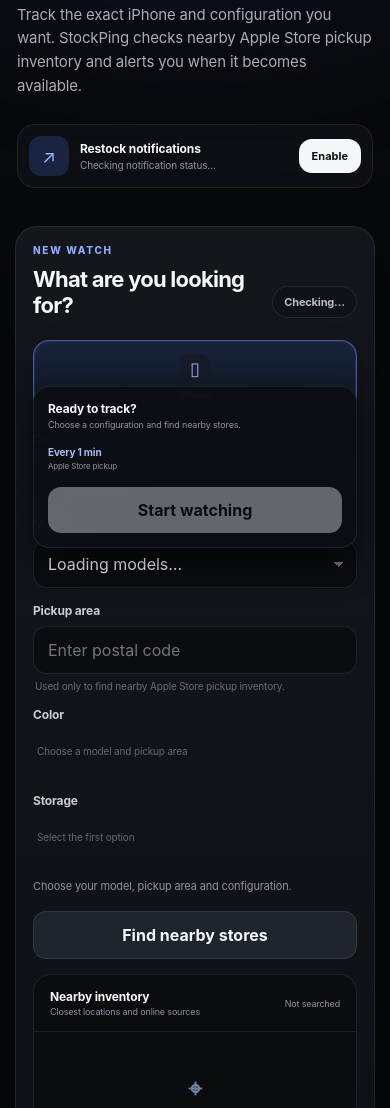
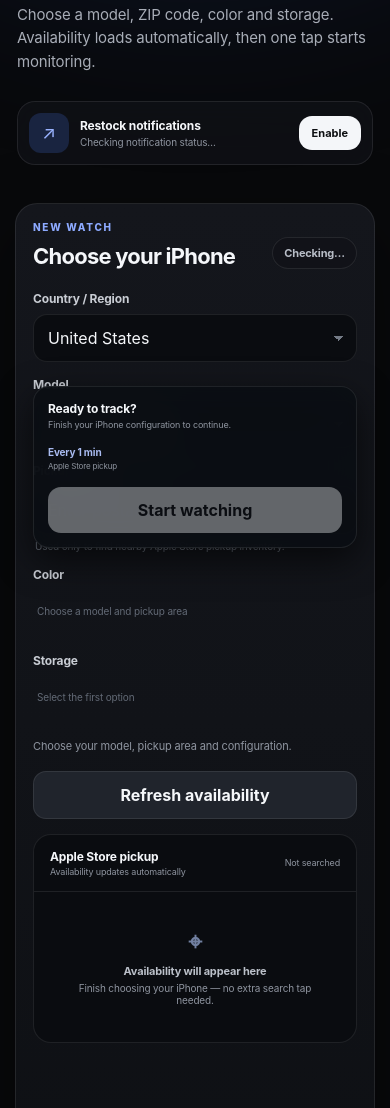
Before and after one commit to Davidyili230/StockPing, a website: page public/index.html in a window 390 px wide. Shown: the part 288-1396 px from the top of the page. Drawn offline with Linux system fonts and the light colour scheme.

Commit message:
Streamline iPhone tracking interface

```diff
--- a/public/index.html
+++ b/public/index.html
@@ -1,18 +1,15 @@
 <!doctype html><html lang="en"><head><meta charset="utf-8"><meta name="viewport" content="width=device-width,initial-scale=1,viewport-fit=cover"><meta name="theme-color" content="#08090b"><meta name="apple-mobile-web-app-capable" content="yes"><meta name="apple-mobile-web-app-status-bar-style" content="black-translucent"><meta name="apple-mobile-web-app-title" content="StockPing"><title>StockPing — iPhone restock alerts</title><link rel="manifest" href="/manifest.webmanifest"><link rel="apple-touch-icon" href="/icon-192.png"><link rel="stylesheet" href="/styles.css"></head><body><div class="glow"></div><main class="shell">
 <header class="topbar"><a class="brand" href="/"><span class="brand-mark">S</span><span>StockPing</span></a><span class="live-pill"><i></i><span id="liveStatus">Monitoring · 1 min</span></span></header>
-<section class="hero"><div class="eyebrow">RESTOCK ALERTS</div><h1>Find it nearby.<br><span>Get pinged when it’s back.</span></h1><p>Track the exact iPhone and configuration you want. StockPing checks nearby Apple Store pickup inventory and alerts you when it becomes available.</p><div class="push-card"><div class="push-icon">↗</div><div class="push-copy"><strong>Restock notifications</strong><span id="pushHint">Checking notification status…</span></div><button id="notifyBtn" class="button primary compact">Enable</button><button id="testBtn" class="button ghost compact">Test</button></div></section>
-<section class="panel"><div class="section-heading"><div><div class="eyebrow">NEW WATCH</div><h2>What are you looking for?</h2></div><span id="intervalBadge" class="mini-badge">Checking…</span></div><form id="watchForm" class="form-grid">
-<div class="full family-picker" role="group" aria-label="Product family">
-<button class="family-card active" type="button" data-family="iphone"><span class="family-icon">▯</span><strong>iPhone</strong><small>Phones</small></button>
-</div>
+<section class="hero"><div class="eyebrow">IPHONE RESTOCK ALERTS</div><h1>Pick your iPhone.<br><span>We’ll watch the stores.</span></h1><p>Choose a model, ZIP code, color and storage. Availability loads automatically, then one tap starts monitoring.</p><div class="push-card"><div class="push-icon">↗</div><div class="push-copy"><strong>Restock notifications</strong><span id="pushHint">Checking notification status…</span></div><button id="notifyBtn" class="button primary compact">Enable</button><button id="testBtn" class="button ghost compact">Test</button></div></section>
+<section class="panel"><div class="section-heading"><div><div class="eyebrow">NEW WATCH</div><h2>Choose your iPhone</h2></div><span id="intervalBadge" class="mini-badge">Checking…</span></div><form id="watchForm" class="form-grid">
 <label class="field"><span>Country / Region</span><select id="country"><option value="US">United States</option><option value="CA">Canada</option><option value="GB">United Kingdom</option><option value="AU">Australia</option></select></label>
 <label class="field"><span>Model</span><select id="model" required><option value="">Loading models…</option></select></label>
 <label class="field full"><span>Pickup area</span><div class="postal"><input id="location" autocomplete="postal-code" placeholder="Enter postal code" required><small>Used only to find nearby Apple Store pickup inventory.</small></div></label>
 <label class="field config-field"><span id="option1Label">Color</span><select id="color" class="native-config" required disabled><option value="">Select a model first</option></select><div id="option1Chips" class="option-chips"><span class="chip-placeholder">Choose a model and pickup area</span></div></label>
 <label class="field config-field"><span id="option2Label">Storage</span><select id="storage" class="native-config" required disabled><option value="">Select a color first</option></select><div id="option2Chips" class="option-chips"><span class="chip-placeholder">Select the first option</span></div></label>
-<div class="full search-row"><div id="selectionSummary" class="hint">Choose your model, pickup area and configuration.</div><button id="findStoresBtn" class="button secondary" type="button">Find nearby stores</button></div>
-<div class="full store-box"><div class="store-head"><div><strong id="inventoryHeading">Nearby inventory</strong><small id="inventorySubheading">Closest locations and online sources</small></div><span id="storeCount">Not searched</span></div><div id="storePreview"><div class="empty-mini"><b>⌖</b><strong>Your nearby stores will appear here</strong><span>Choose a configuration, then search.</span></div></div></div>
-<div class="full watch-cta"><div><strong id="watchCtaTitle">Ready to track?</strong><span id="watchCtaDetail">Choose a configuration and find nearby stores.</span></div><div class="watch-cadence"><b>Every 1 min</b><small>Apple Store pickup</small></div><button id="watchBtn" class="button primary" type="submit" disabled>Start watching</button></div>
+<div class="full search-row"><div id="selectionSummary" class="hint">Choose your model, pickup area and configuration.</div><button id="findStoresBtn" class="button secondary compact-check" type="button">Refresh availability</button></div>
+<div class="full store-box"><div class="store-head"><div><strong id="inventoryHeading">Apple Store pickup</strong><small id="inventorySubheading">Availability updates automatically</small></div><span id="storeCount">Not searched</span></div><div id="storePreview"><div class="empty-mini"><b>⌖</b><strong>Availability will appear here</strong><span>Finish choosing your iPhone — no extra search tap needed.</span></div></div></div>
+<div class="full watch-cta"><div><strong id="watchCtaTitle">Ready to track?</strong><span id="watchCtaDetail">Finish your iPhone configuration to continue.</span></div><div class="watch-cadence"><b>Every 1 min</b><small>Apple Store pickup</small></div><button id="watchBtn" class="button primary" type="submit" disabled>Start watching</button></div>
 </form></section>
 <section class="watches-section"><div class="section-heading"><div><div class="eyebrow">MY WATCHES</div><h2>Inventory status</h2></div><button id="refreshBtn" class="text-button">Refresh</button></div><div id="watchList" class="watch-list"></div><div id="emptyState" class="empty-state"><div class="radar"><i></i></div><h3>Nothing on your radar yet</h3><p>Create a watch above. StockPing keeps checking even when the app is closed.</p></div></section>
 <section class="stats"><div><b>Apple</b><span>Store pickup</span></div><div><b>1 min</b><span>check interval</span></div><div><b>Push</b><span>restock alerts</span></div></section>
```
